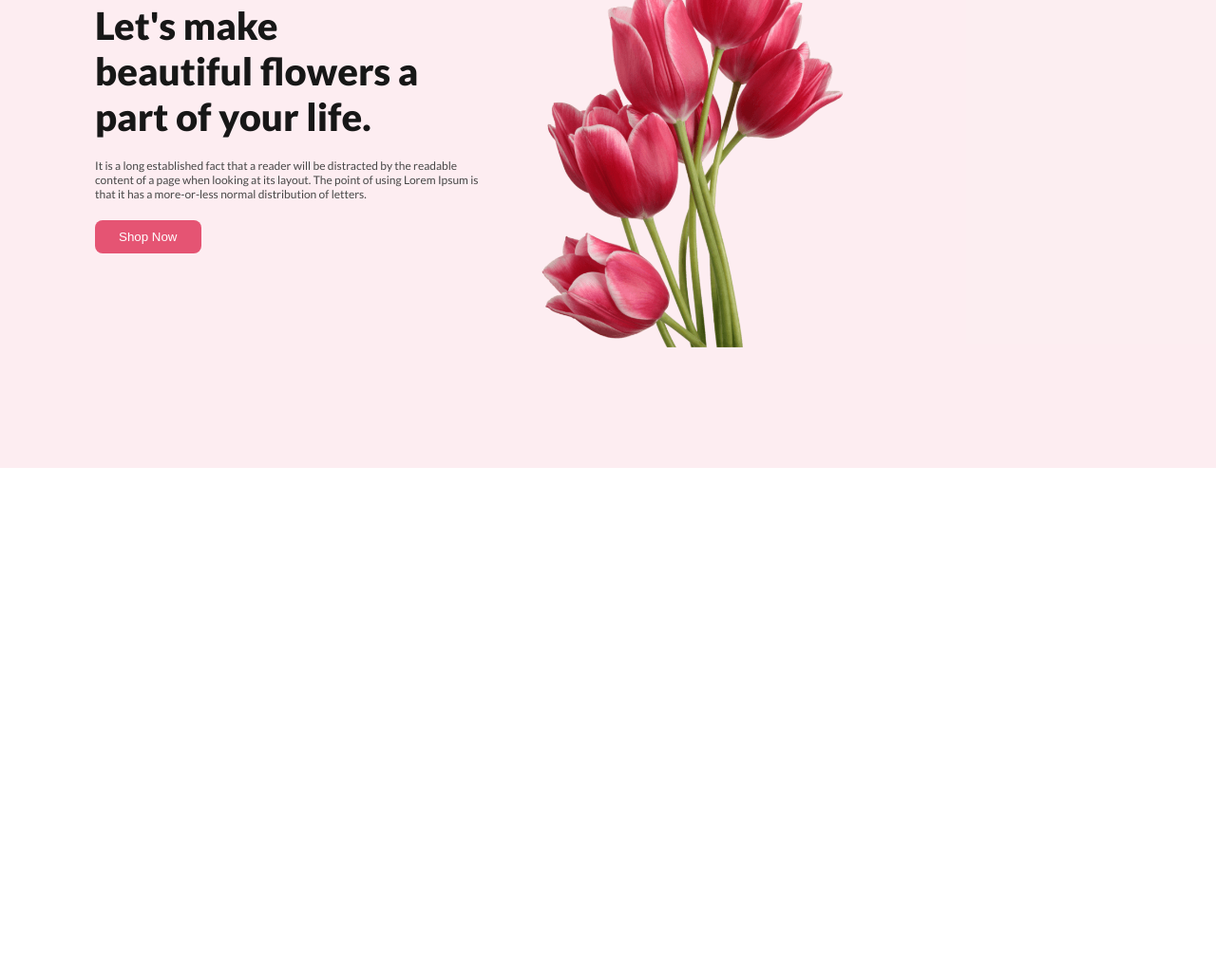
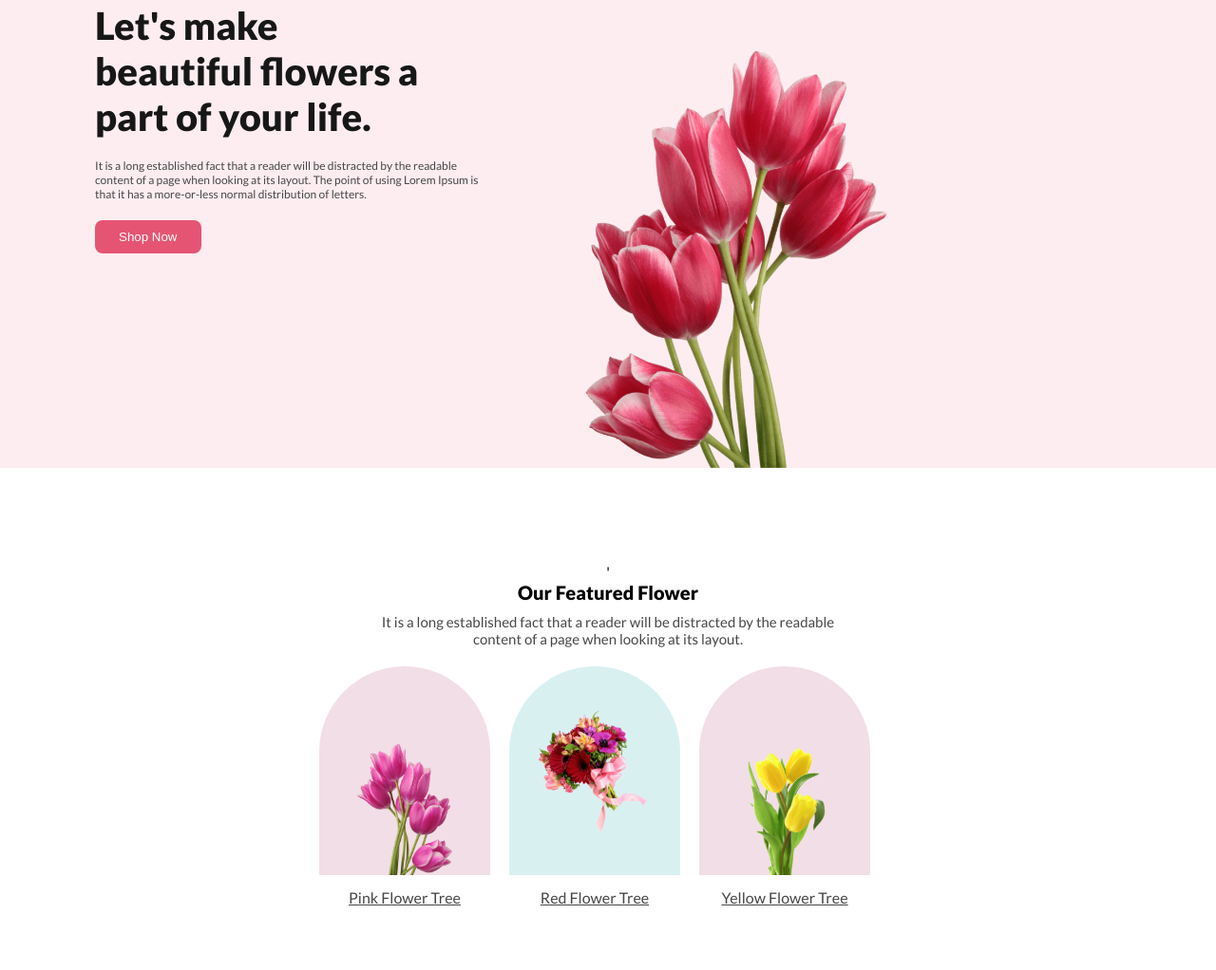
Before and after one commit to nayemislam2124/my-first-assignment, a plain HTML site: page index.html in a window 1280 px wide. Shown: the part 147-1169 px from the top of the page at 95% size. Before the commit the page ends 800 px from the top, so only its background shows below. Drawn offline with Linux system fonts and the light colour scheme.

Commit message:
some section added

```diff
--- a/index.html
+++ b/index.html
@@ -18,10 +18,32 @@
             <p>It is a long established fact that a reader will be distracted by the readable <br> content of a page when looking at its layout. The point of using Lorem Ipsum is <br>that it has a  more-or-less normal distribution of letters.</p>
             <button class="btn-primary">Shop Now</button>
         </div>
-        <div class="header-image">
-            <img src="images/pngwing 10.png">
-        </div>
+
     </div>
     </header>
+    <!-- first flower section start-->
+    <section>
+
+        <div class="flower-section-1-head-text">'
+            <h1>Our Featured Flower</h1>
+            <p>It is a long established fact that a reader will be distracted by the readable <br>content of a page when looking at its layout.</p>
+        </div>
+
+
+    </section>
+
+    <section>
+        <div class="first-flower-section-container">
+            <div class="flower-1">
+                <p><u>Pink Flower Tree</u></p>
+            </div>
+            <div class="flower-2">
+                <p><u> Red Flower Tree</u></p>
+            </div>
+            <div class="flower-3">
+                <p><u>Yellow Flower Tree</u></p>
+            </div>
+        </div>
+    </section>
 </body>
 </html>
--- a/style.css
+++ b/style.css
@@ -6,10 +6,16 @@
 body{
     font-family:lato;
 }
+/* header section styling */
 header{
     width:100%;
     height:80vh;
     background: rgba(229, 84, 115, 0.10);
+    background-image:url("images/pngwing 10.png");
+    background-repeat:no-repeat;
+    background-size:350px;
+    background-position:right bottom;
+    background-position-x:600px;
 }
 .header-section{
     display:flex;
@@ -41,8 +47,73 @@ header{
     margin-top:10px;
 
 }
-.header-image img{
-    width:350px;
-    margin-top:72px;
+
+/* first flower section styling */
+.flower-section-1-head-text{
+    margin-top:100px;
+    text-align:center;
+}
+.flower-section-1-head-text h1{
+    font-size:20px;
+}
+.flower-section-1-head-text p{
+    font-size:15px;
+    font-weight:400;
+    color:#474747;
+    margin-top:10px;
+}
+.first-flower-section-container{
+    width:90%;
+    height:40vh;
+    margin-top:20px;
     margin-left:50px;
+    display:flex;
+    justify-content:center;
+    gap:20px;
 }
+.flower-1{
+    width:180px;
+    height:220px;
+    background-color: rgba(167, 33, 98, 0.15);
+    background-image:url("images/pngwing 6.png");
+    background-repeat:no-repeat;
+    background-size:100px;
+    background-position:bottom;
+    border-radius:300px 300px 0px 0px;
+}
+.flower-1 p{
+    margin-top:130%;
+    text-align:center;
+    color:#474747;
+}
+.flower-2{
+    width:180px;
+    height:220px;
+    background-color: rgba(5, 151, 160, 0.15);
+    background-image:url("images/pngwing 5.png");
+    background-repeat:no-repeat;
+    background-size:130px;
+    background-position:center;
+    border-radius:300px 300px 0px 0px;
+}
+.flower-2 p{
+    margin-top:130%;
+    text-align:center;
+    color:#474747;
+
+}
+.flower-3{
+    width:180px;
+    height:220px;
+    background-color: rgba(167, 33, 98, 0.15);
+    background-image:url("images/pngwing 7.png");
+    background-repeat:no-repeat;
+    background-size:100px;
+    background-position:bottom;
+    border-radius:300px 300px 0px 0px;
+}
+.flower-3 p{
+    margin-top:130%;
+    text-align:center;
+    color:#474747;
+}
```
